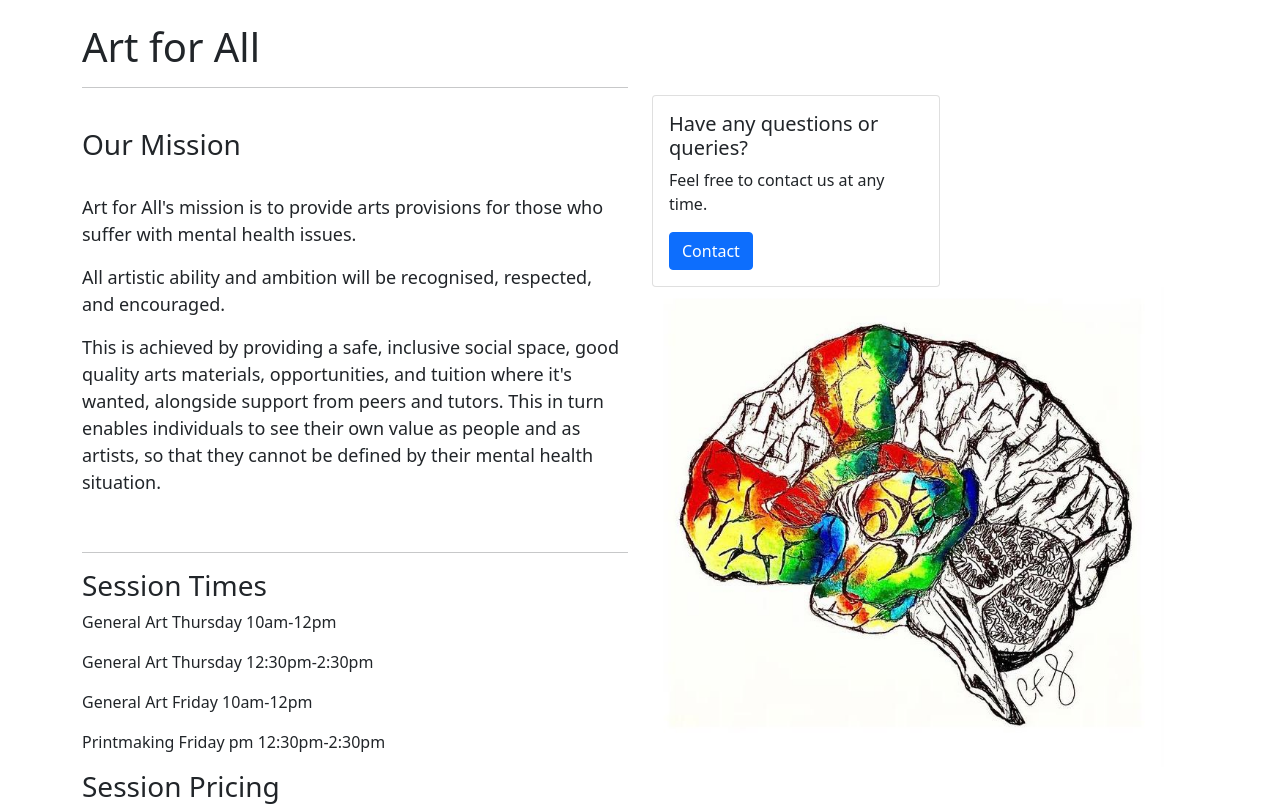
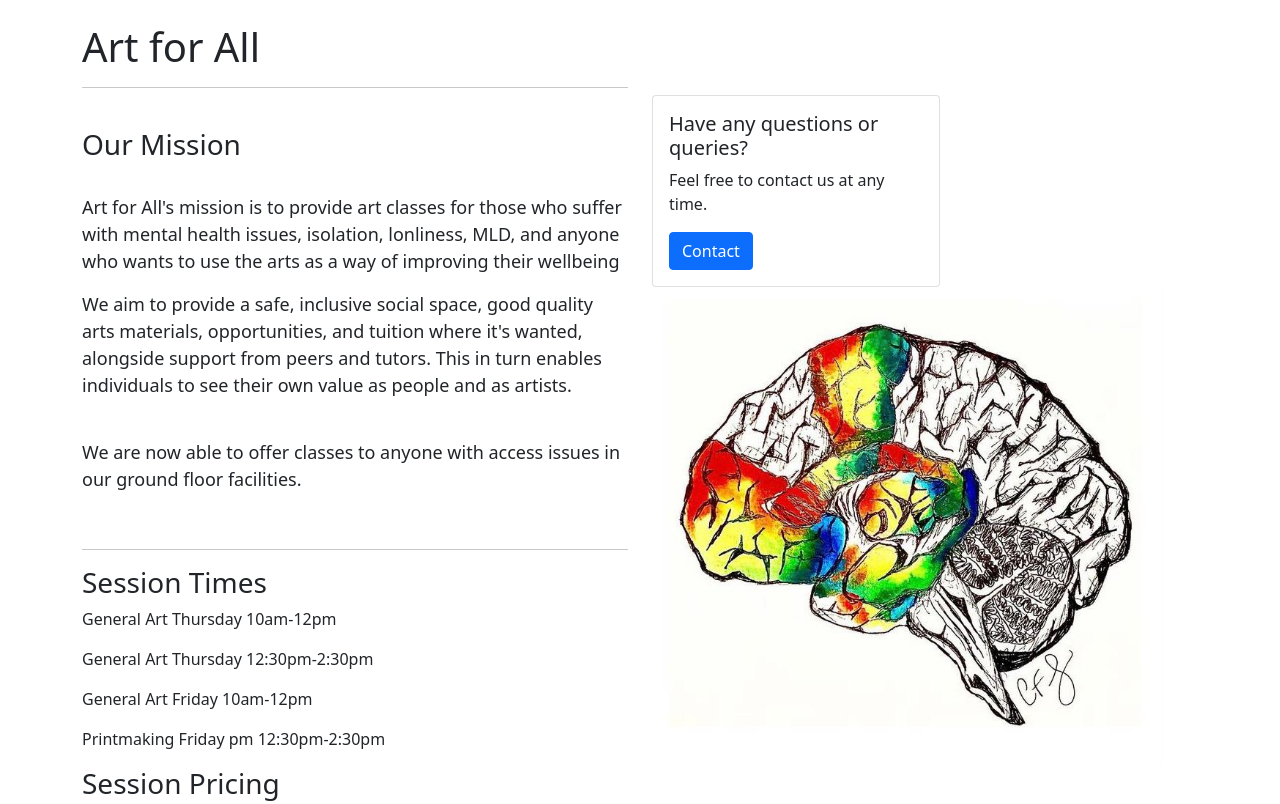
Before and after one commit to BaileyLylyk/artForAll, a Django app: page /about/ in a window 1280 px wide. Shown: the part 225-1029 px from the top of the page. Run offline with Django 3.2, Linux system fonts and the light colour scheme; parts of the project's set-up code (start-up, migrations or seed data) failed here and were passed over; some libraries are stand-ins or nearby versions.

Commit message:
gallery page revamp started, changes made to text on home, about.

```diff
--- a/src/artForAll/templates/about.html
+++ b/src/artForAll/templates/about.html
@@ -9,10 +9,11 @@
             <hr/>
             <br>
             <h3>Our Mission</h3><br>
-            <p style="font-size: large;"> Art for All's mission is to provide arts provisions for those who suffer with mental health issues.</p>
-            <p style ="font-size: large">All artistic ability and ambition will be recognised, respected, and encouraged.</p>
-            <p style ="font-size: large">This is achieved by providing a safe, inclusive social space, good quality arts materials, opportunities, and tuition where it's wanted, alongside support from peers and tutors. This in turn
-            enables individuals to see their own value as people and as artists, so that they cannot be defined by their mental health situation.</p><br>
+            <p style="font-size: large;"> Art for All's mission is to provide art classes for those who suffer with mental health issues, isolation, lonliness, MLD, and anyone who wants to use the arts as a way of improving their wellbeing</p>
+            <p style ="font-size: large">We aim to provide a safe, inclusive social space, good quality arts materials, opportunities, and tuition where it's wanted, alongside support from peers and tutors. This in turn
+            enables individuals to see their own value as people and as artists.</p><br>
+
+            <p style ="font-size: large">We are now able to offer classes to anyone with access issues in our ground floor facilities.</p><br>
             <hr/>
 
             <h3> Session Times</h3>
@@ -120,12 +121,12 @@
       </ol>
       <p> See the contact page for details about how to reach the committee.</p>
 
-      <div class="alert alert-warning alert-dismissible fade show" role="alert">
+      <!-- <div class="alert alert-warning alert-dismissible fade show" role="alert">
          <p>Art for All is currently looking for volunteer committee members, please contact us if you are interested.</p>
         <button type="button" class="close" data-dismiss="alert" aria-label="Close">
           <span aria-hidden="true">&times;</span>
         </button>
-      </div>
+      </div> -->
 
 
     </div>
--- a/src/artForAll/templates/home.html
+++ b/src/artForAll/templates/home.html
@@ -9,7 +9,7 @@
             <h1>Art for All</h1>
 
             <br>
-            <p style = font-size:20px>Founded over 15 years ago, Art for All is a community constituted group which aims to provide independent and affordable art classes for adults who suffer with mental health issues.
+            <p style = font-size:20px>Founded over 20 years ago, Art for All is a community constituted group which aims to provide independent and affordable art classes for adults who suffer with mental health issues.
 
             Our emphasis is on providing a supportive, safe and sociable space, where people can learn and build both new and existing artistic skills. <br><br> As members of Art for All we encourage people to view themselves as artists and not allow their mental health issues to define them, instead, we encourage them to recognise their potential and experience how being creative helps to promote both short-term and long-term well being.
 
```
Also changed, not shown: src/artForAll/templates/gallery/gallery.html (+15 -7 lines).
